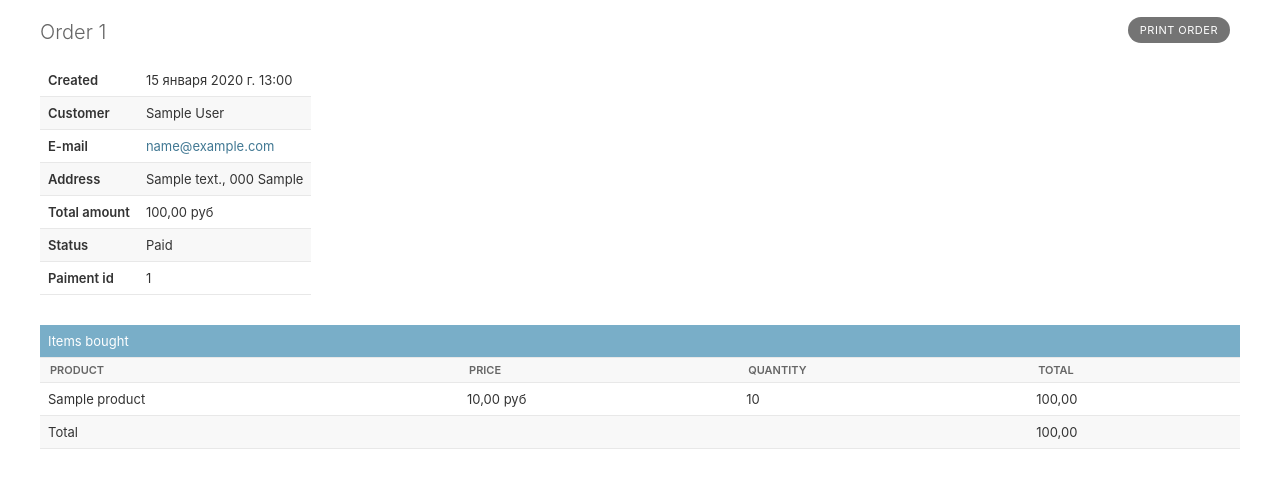
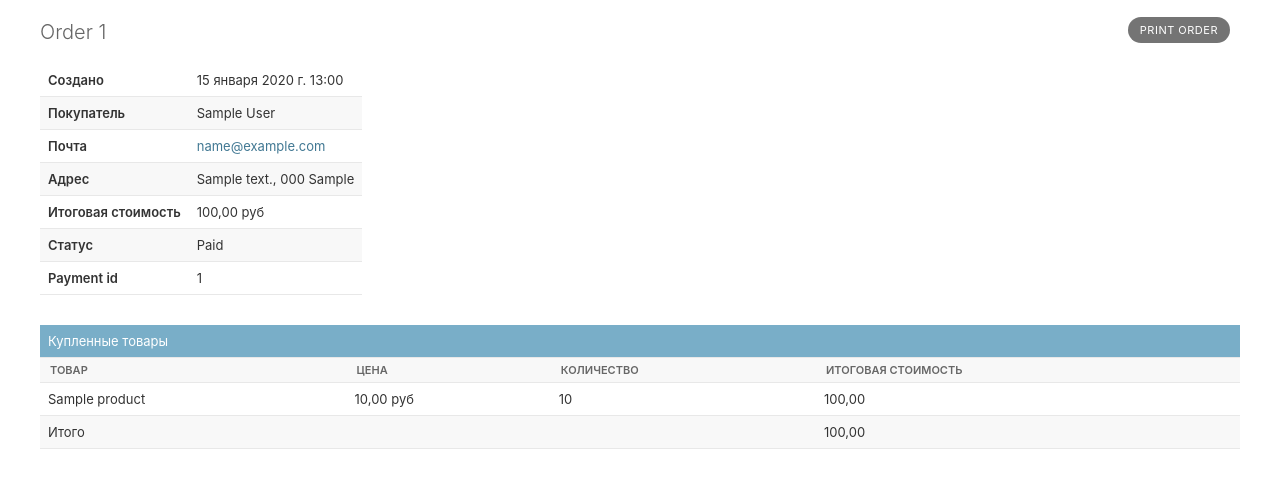
Before and after one commit to Maximuz2004/vsyakorazno_shop, a Django app: page /orders/admin/order/1/ in a window 1280 px wide. Shown: the part 86-574 px from the top of the page. Run offline with Django 4.2, Linux system fonts and the light colour scheme; a user stored in the database is signed in; tables that the repository leaves empty hold one stand-in row (values such as "Sample post"); parts of the project's set-up code (start-up, migrations or seed data) failed here and were passed over.

Commit message:
invoce create to pdf

```diff
--- a/myshop/orders/urls.py
+++ b/myshop/orders/urls.py
@@ -10,4 +10,6 @@ urlpatterns = [
     path('<int:order_id>/', views.order_detail, name='order_detail'),
     path('admin/order/<int:order_id>/', views.admin_order_detail,
          name='admin_order_detail'),
+    path('admin/order/<int:order_id>/pdf/', views.admin_order_pdf,
+         name='admin_order_pdf'),
 ]
--- a/myshop/orders/views.py
+++ b/myshop/orders/views.py
@@ -1,6 +1,11 @@
+from django.conf import settings
 from django.contrib.admin.views.decorators import staff_member_required
+from django.http import HttpResponse
 from django.shortcuts import get_object_or_404, redirect, render
+from django.template.loader import render_to_string
 from django.urls import reverse
+
+import weasyprint
 
 from .forms import OrderCreateForm
 from .models import Order, OrderItem
@@ -38,6 +43,7 @@ def order_detail(request, order_id):
     order = get_object_or_404(Order, pk=order_id)
     return render(request, 'orders/order/order.html', {'order': order})
 
+
 @staff_member_required
 def admin_order_detail(request, order_id):
     order = get_object_or_404(Order, id=order_id)
@@ -46,3 +52,19 @@ def admin_order_detail(request, order_id):
         'admin/orders/order/detail.html',
         {'order': order}
     )
+
+
+@staff_member_required
+def admin_order_pdf(request, order_id):
+    order = get_object_or_404(Order, id=order_id)
+    html = render_to_string(
+        'orders/order/pdf.html',
+        {'order': order}
+    )
+    response = HttpResponse(content_type='aplication/pdf')
+    response['Content-Disposition'] = f'filename=order__{order.id}.pdf'
+    weasyprint.HTML(string=html).write_pdf(
+        response,
+        stylesheets=[weasyprint.CSS(settings.STATIC_ROOT / 'css/pdf.css')]
+    )
+    return response
--- a/myshop/templates/admin/orders/order/detail.html
+++ b/myshop/templates/admin/orders/order/detail.html
@@ -22,34 +22,34 @@
     </ul>
     <table>
       <tr>
-        <th>Created</th>
+        <th>Создано</th>
         <td>{{ order.created }}</td>
       </tr>
       <tr>
-        <th>Customer</th>
+        <th>Покупатель</th>
         <td>{{ order.first_name }} {{ order.last_name }}</td>
       </tr>
       <tr>
-        <th>E-mail</th>
+        <th>Почта</th>
         <td><a href="mailto:{{ order.email }}">{{ order.email }}</a></td>
       </tr>
       <tr>
-        <th>Address</th>
+        <th>Адрес</th>
         <td>
           {{ order.address }},
           {{ order.postal_code }} {{ order.city }}
         </td>
       </tr>
       <tr>
-        <th>Total amount</th>
+        <th>Итоговая стоимость</th>
         <td>{{ order.get_total_cost }} руб</td>
       </tr>
       <tr>
-        <th>Status</th>
+        <th>Статус</th>
         <td>{% if order.paid %}Paid{% else %}Pending payment{% endif %}</td>
       </tr>
     <tr>
-      <th>Paiment id</th>
+      <th>Payment id</th>
       <td>
         {% if order.payment_id %}
         {{ order.payment_id }}
@@ -59,14 +59,14 @@
     </table>
   </div>
   <div class="module">
-    <h2>Items bought</h2>
+    <h2>Купленные товары</h2>
     <table style="width: 100%">
       <thead>
       <tr>
-        <th>Product</th>
-        <th>Price</th>
-        <th>Quantity</th>
-        <th>Total</th>
+        <th>Товар</th>
+        <th>Цена</th>
+        <th>Количество</th>
+        <th>Итоговая стоимость</th>
       </tr>
       </thead>
       <tbody>
@@ -79,7 +79,7 @@
         </tr>
       {% endfor %}
       <tr class="total">
-        <td colspan="3">Total</td>
+        <td colspan="3">Итого</td>
         <td class="num">{{ order.get_total_cost }}</td>
       </tr>
       </tbody>
```
Also changed, not shown: myshop/myshop/settings.py (+1 -8 lines), myshop/orders/admin.py (+7 -1 lines), myshop/templates/orders/order/pdf.html (added, +46 -0 lines), requirements.txt (+12 -0 lines), 1 other file.
